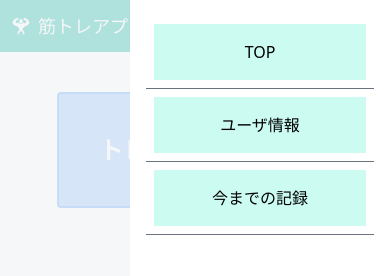
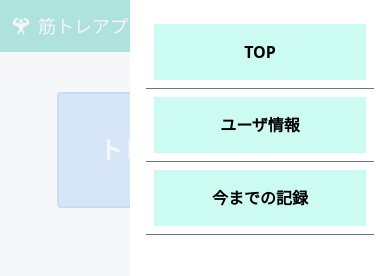
Before and after one commit to kounoti/iron-muscle-app, a Next.js app: page / in a window 390 px wide. Both pictures are taken after a click on the button 370 px from the left and 26 px from the top of the page. Shown: the top 276 px of the page. Built offline with nearby package versions, Linux system fonts and the light colour scheme.

Commit message:
ハンバーガーメニューの文字を太字に変更

```diff
--- a/src/app/components/Header/Header.jsx
+++ b/src/app/components/Header/Header.jsx
@@ -52,7 +52,7 @@ const Header = () => {
               <Link href="/" passHref>
                 <div className="w-full p-2 border-b border-gray-500">
                   <button
-                    className="w-full p-4  bg-teal-100"
+                    className="w-full p-4  bg-teal-100 font-bold"
                     onClick={closeDrawer}
                   >
                     TOP
@@ -62,7 +62,7 @@ const Header = () => {
               <Link href="/components/Users" passHref>
                 <div className="w-full p-2 border-b border-gray-500">
                   <button
-                    className="w-full p-4 bg-teal-100"
+                    className="w-full p-4 bg-teal-100 font-bold"
                     onClick={closeDrawer}
                   >
                     ユーザ情報
@@ -72,7 +72,7 @@ const Header = () => {
               <Link href="/components/Memory" passHref>
                 <div className="w-full p-2 border-b border-gray-500">
                   <button
-                    className="w-full p-4 bg-teal-100"
+                    className="w-full p-4 bg-teal-100 font-bold"
                     onClick={closeDrawer}
                   >
                     今までの記録
```
